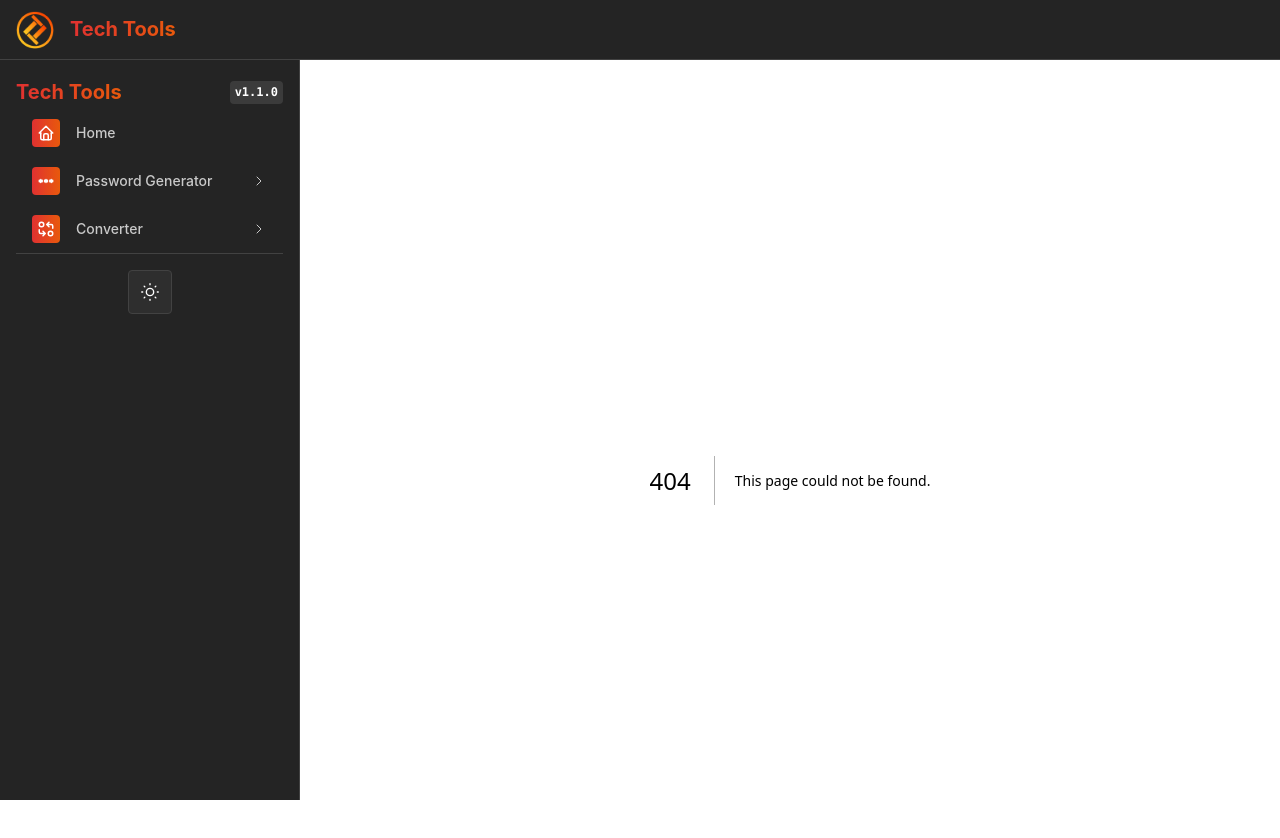
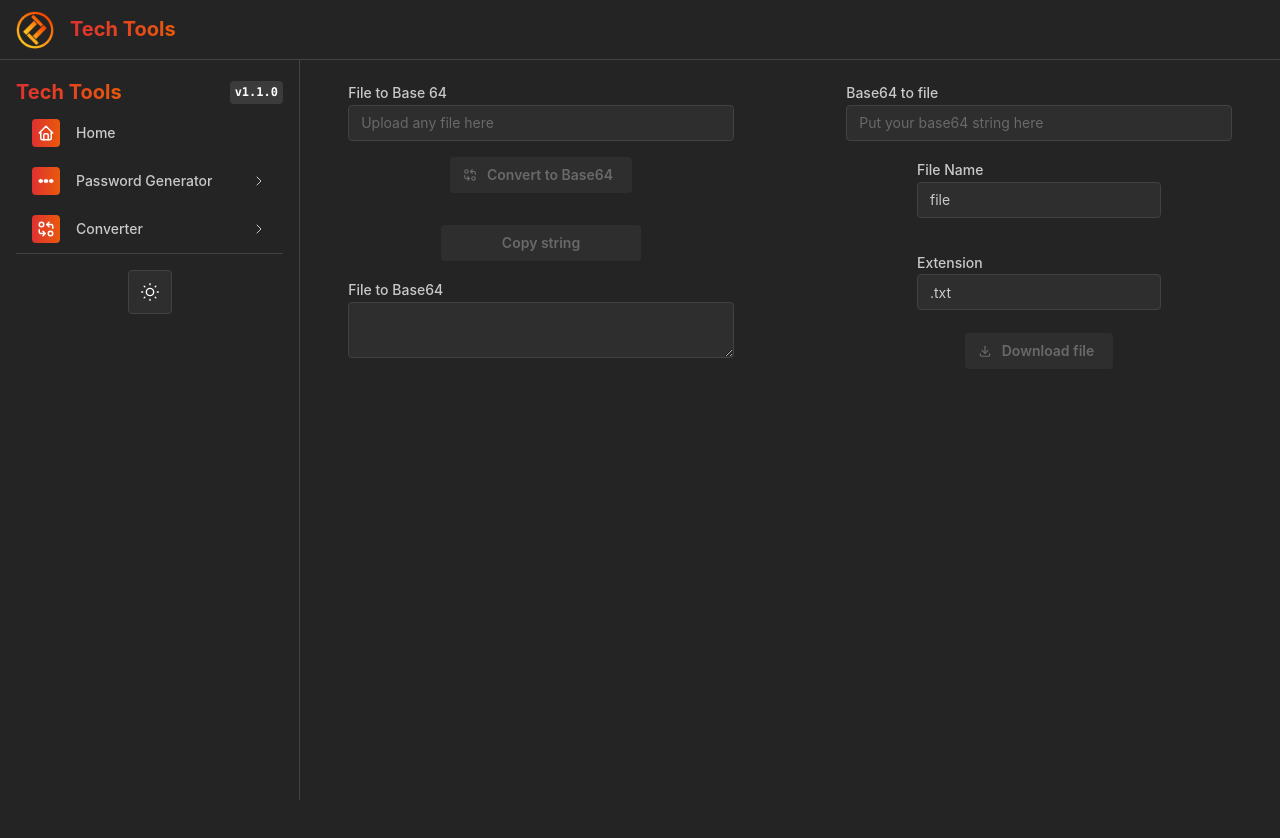
Before and after one commit to Akashic101/tech-tools, a Next.js app: page /base64-converter in a window 1280 px wide. Before the commit this address had no page. Shown: the top 838 px of the page. Built offline with nearby package versions, Linux system fonts and the light colour scheme.

Commit message:
Added base64 converter

```diff
--- /dev/null
+++ b/app/base64-converter/page.tsx
@@ -0,0 +1,147 @@
+'use client';
+
+import {
+	Button,
+	Center,
+	CopyButton,
+	FileInput,
+	Flex,
+	Grid,
+	Stack,
+	Textarea,
+	TextInput,
+} from '@mantine/core';
+import { IconDownload, IconTransform } from '@tabler/icons-react';
+import { useState } from 'react';
+
+export default function Base64Converter() {
+	const [uploadedFile, setUploadedFile] = useState<File | null>(null);
+	const [fileToBase64, setFileToBase64] = useState<string | undefined>('');
+	const [base64Input, setBase64Input] = useState<string>(''); // Base64 string input
+	const [fileName, setFileName] = useState<string>('file'); // Default file name
+	const [fileExtension, setFileExtension] = useState<string>('.txt'); // Default extension
+
+	// Convert uploaded file to Base64
+	function convertToBase64(): void {
+		if (!uploadedFile) return;
+
+		const reader = new FileReader();
+
+		reader.onloadend = () => {
+			const base64String = reader.result as string;
+			setFileToBase64(base64String);
+		};
+
+		reader.readAsDataURL(uploadedFile);
+	}
+
+	// Convert Base64 back to file and trigger download
+	function downloadFile(): void {
+		if (!base64Input || !fileName || !fileExtension) return;
+
+		// Extract the Base64 content (after the comma)
+		const base64Data = base64Input.split(',')[1]; // Ignore the DataURL part
+
+		// Decode the Base64 string
+		const byteCharacters = atob(base64Data);
+		const byteNumbers = new Array(byteCharacters.length);
+		for (let i = 0; i < byteCharacters.length; i++) {
+			byteNumbers[i] = byteCharacters.charCodeAt(i);
+		}
+		const byteArray = new Uint8Array(byteNumbers);
+
+		// Create a Blob with the decoded data
+		const blob = new Blob([byteArray], { type: 'application/octet-stream' });
+
+		// Create a link element to trigger the download
+		const link = document.createElement('a');
+		link.href = URL.createObjectURL(blob);
+		link.download = `${fileName}${fileExtension}`;
+		link.click();
+	}
+
+	return (
+		<Grid grow>
+			<Grid.Col span={6}>
+				<Center>
+					<Stack w={'80%'} align="stretch" justify="center" gap="md">
+						<FileInput
+							clearable
+							label="File to Base 64"
+							placeholder="Upload any file here"
+							value={uploadedFile}
+							onChange={setUploadedFile}
+						/>
+						<Flex mih={50} gap="xl" justify="center" align="center" direction="row" wrap="wrap">
+							<Button
+								disabled={!uploadedFile}
+								leftSection={<IconTransform size={14} />}
+								variant="outline" color="red"
+								onClick={convertToBase64}
+							>
+								Convert to Base64
+							</Button>
+							<CopyButton value={fileToBase64 || ''}>
+								{({ copied, copy }) => (
+									<Button
+										w={200}
+										color={copied ? 'teal' : 'red'}
+										onClick={copy}
+										disabled={!fileToBase64}
+									>
+										{copied ? 'Copied string' : 'Copy string'}
+									</Button>
+								)}
+							</CopyButton>
+						</Flex>
+
+						<Textarea
+							readOnly
+							minRows={5}
+							resize="vertical"
+							label="File to Base64"
+							value={fileToBase64}
+						/>
+					</Stack>
+				</Center>
+			</Grid.Col>
+
+			<Grid.Col span={6}>
+				<Center>
+					<Stack w={'80%'} align="stretch" justify="center" gap="md">
+						<TextInput
+							label="Base64 to file"
+							placeholder="Put your base64 string here"
+							value={base64Input}
+							onChange={(event) => setBase64Input(event.currentTarget.value)}
+						/>
+						<Flex mih={50} gap="xl" justify="center" align="center" direction="row" wrap="wrap">
+							<TextInput
+								label="File Name"
+								placeholder="file"
+								value={fileName}
+								onChange={(event) => setFileName(event.currentTarget.value)}
+							/>
+							<TextInput
+								label="Extension"
+								placeholder=".txt"
+								value={fileExtension}
+								onChange={(event) => setFileExtension(event.currentTarget.value)}
+							/>
+						</Flex>
+						<Flex mih={50} gap="xl" justify="center" align="center" direction="row" wrap="wrap">
+							<Button
+								disabled={!base64Input}
+								leftSection={<IconDownload size={14} />}
+								variant="outline" color="red"
+								onClick={downloadFile}
+							>
+								Download file
+							</Button>
+						</Flex>
+					</Stack>
+				</Center>
+			</Grid.Col>
+		</Grid>
+	);
+}
--- a/app/components/NavBarNested/NavBarNested.tsx
+++ b/app/components/NavBarNested/NavBarNested.tsx
@@ -2,6 +2,7 @@ import { Group, Code, ScrollArea, Text } from '@mantine/core';
 import {
 	IconAlignJustified,
 	IconColorFilter,
+	IconFileIsr,
 	IconFlower,
 	IconHome,
 	IconLock,
@@ -40,6 +41,7 @@ const data = [
 		links: [
 			{ label: 'Temperature converter', link: '/temperature-converter', icon: IconTemperature },
 			{ label: 'Color converter', link: '/color-converter', icon: IconColorFilter },
+			{ label: 'Base64 file converter', link: '/base64-converter', icon: IconFileIsr },
 		],
 	},
 ];
```
